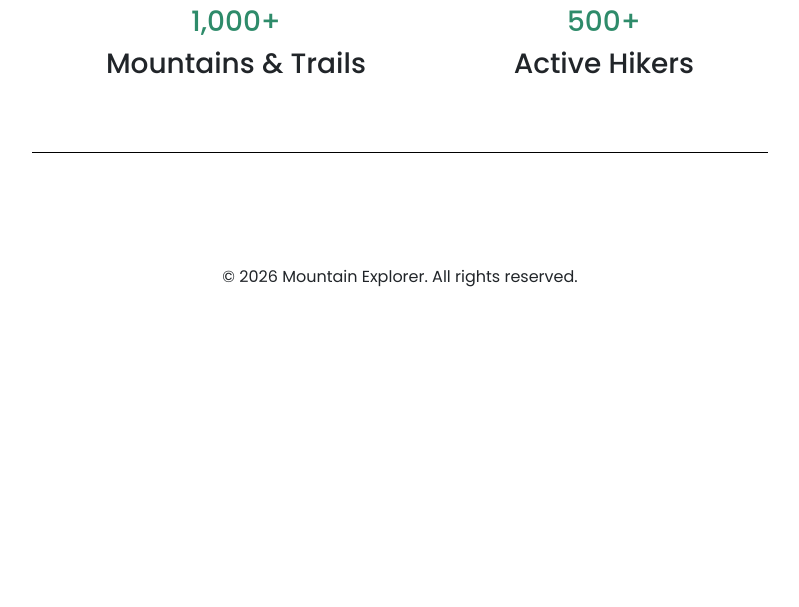
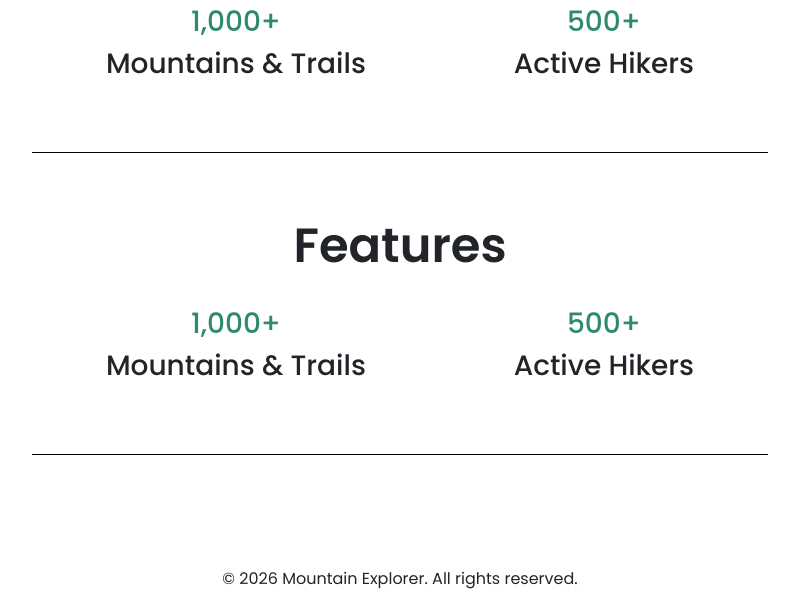
Before and after one commit to joseph-sikowitz/mountain-explorer, a website: page public/index.html in a window 1280 px wide. Shown: the part 641-1248 px from the top of the page, without its empty margins (240-1039 px from the left). Before the commit the page ends 946 px from the top, so only its background shows below. Drawn offline with nearby package versions, Linux system fonts and the light colour scheme.

Commit message:
Added Features section with placeholder info.

```diff
--- a/public/index.html
+++ b/public/index.html
@@ -108,6 +108,28 @@
         <div class="col-md-2"></div>
       </div>
       <!-- End stats section -->
+
+      <!-- Features section -->
+      <div class="row buffer">
+        <div class="col-md-2"></div>
+        <div class="col-md-8">
+          <div class="text-center divider">
+            <h2 class="h1">Features</h2>
+            <div class="stats">
+              <div>
+                <h3 class="stat-number">1,000+</h3>
+                <h3 class="stat-label">Mountains & Trails</h3>
+              </div>
+              <div>
+                <h3 class="stat-number">500+</h3>
+                <h3 class="stat-label">Active Hikers</h3>
+              </div>
+            </div>
+          </div>
+        </div>
+        <div class="col-md-2"></div>
+      </div>
+      <!-- End Features section -->
     </main>
 
     <!-- Footer section -->
```
